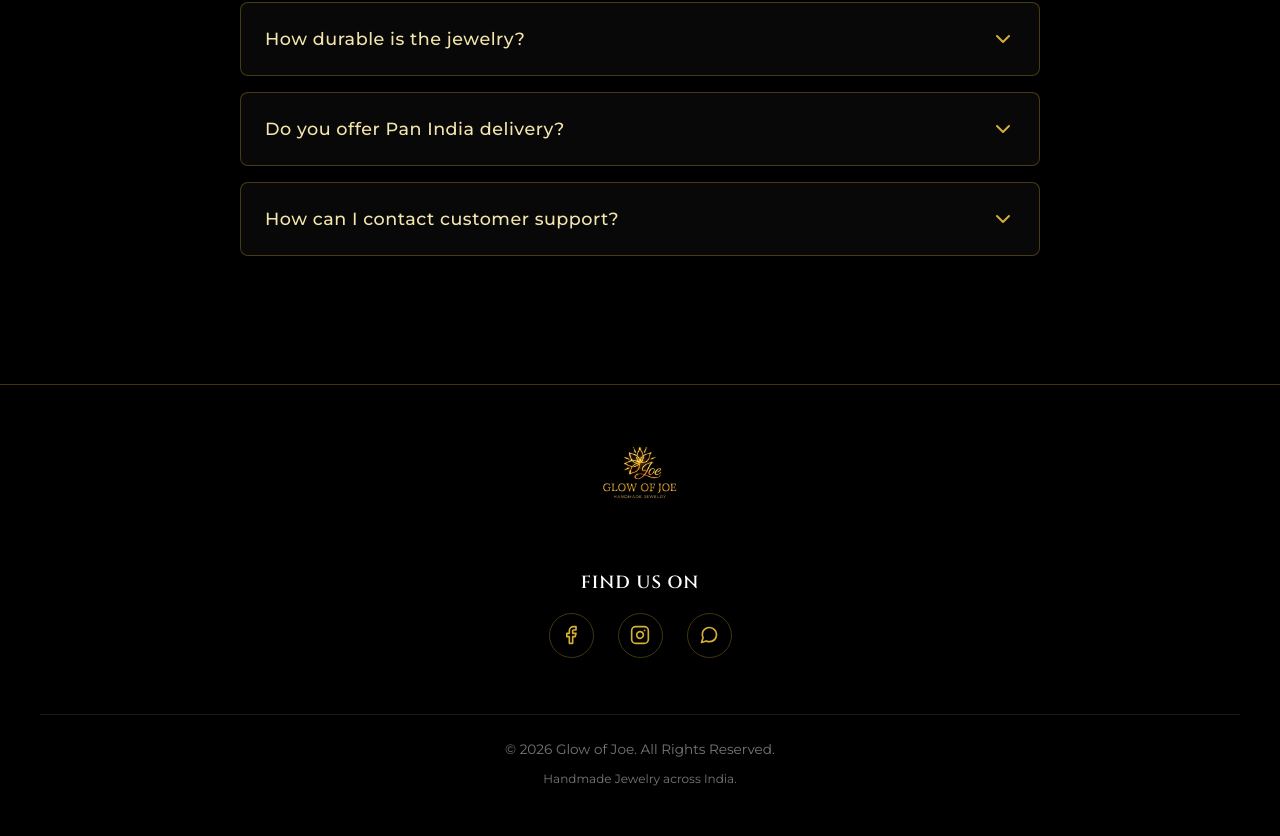
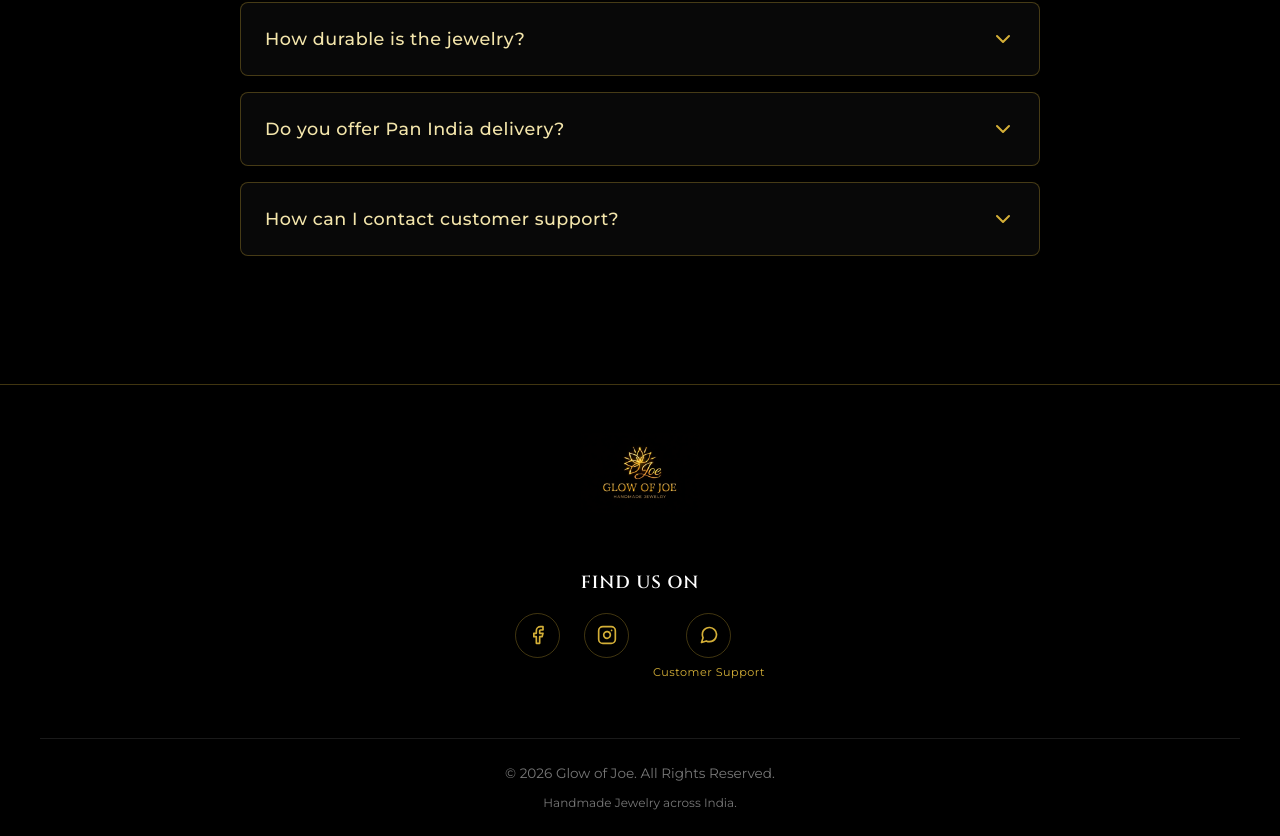
Before and after one commit to amal9857/Glow-of-Zia, a Next.js app: page / in a window 1280 px wide. Shown: the part 2064-2900 px from the top of the page. Before the commit the page ends 2876 px from the top, so only its background shows below. Built offline with nearby package versions, Linux system fonts and the light colour scheme; no server answers; the database is empty.

Commit message:
add real social links and WhatsApp customer support to footer

```diff
--- a/src/components/Footer.module.css
+++ b/src/components/Footer.module.css
@@ -43,6 +43,21 @@
     display: flex;
     gap: 1.5rem;
     justify-content: center;
+    align-items: flex-start;
+}
+
+.whatsappWrapper {
+    display: flex;
+    flex-direction: column;
+    align-items: center;
+    gap: 0.4rem;
+}
+
+.whatsappLabel {
+    font-size: 0.7rem;
+    color: var(--gold-primary);
+    letter-spacing: 0.5px;
+    white-space: nowrap;
 }
 
 .socialLink {
--- a/src/components/Footer.tsx
+++ b/src/components/Footer.tsx
@@ -50,15 +50,18 @@ export default function Footer() {
                 <div className={styles.socialContainer}>
                     <h3 className={styles.socialTitle}>Find Us On</h3>
                     <div className={styles.socialLinks}>
-                        <a href="#" className={styles.socialLink} aria-label="Facebook">
+                        <a href="https://www.facebook.com/profile.php?id=61575429970949" target="_blank" rel="noopener noreferrer" className={styles.socialLink} aria-label="Facebook">
                             <FacebookIcon />
                         </a>
-                        <a href="#" className={styles.socialLink} aria-label="Instagram">
+                        <a href="https://www.instagram.com/glow_of_joe?igsh=MTV2dHdheGo2Y2xzdQ==" target="_blank" rel="noopener noreferrer" className={styles.socialLink} aria-label="Instagram">
                             <InstagramIcon />
                         </a>
-                        <a href="#" className={styles.socialLink} aria-label="WhatsApp">
-                            <WhatsAppIcon />
-                        </a>
+                        <div className={styles.whatsappWrapper}>
+                            <a href="https://wa.me/919074185755" target="_blank" rel="noopener noreferrer" className={styles.socialLink} aria-label="WhatsApp">
+                                <WhatsAppIcon />
+                            </a>
+                            <span className={styles.whatsappLabel}>Customer Support</span>
+                        </div>
                     </div>
                 </div>
 
```
